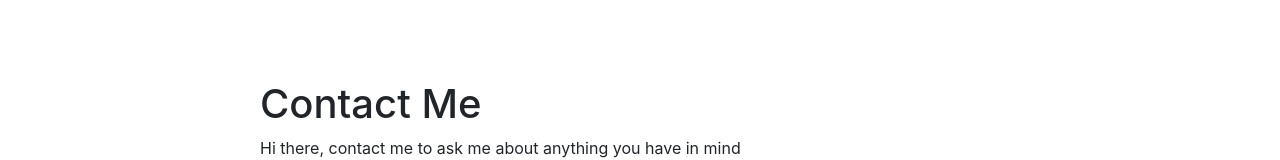
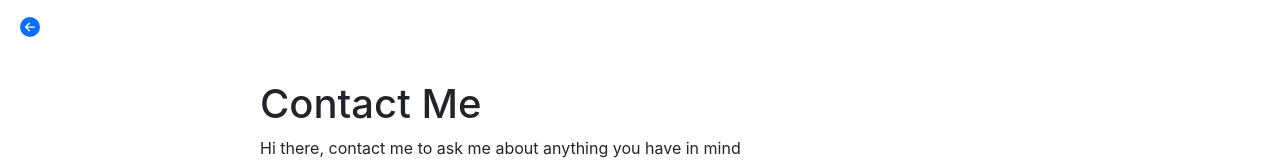
Before and after one commit to ejovwogfreeman/basic-web-page, a React (Create React App) app: page /contact in a window 1280 px wide. Shown: the top 160 px of the page. Built offline with nearby package versions, Linux system fonts and the light colour scheme.

Commit message:
feat: installed react-icons and added an arrow icon on the contact page so it will be easy to navigate back to the home page

```diff
--- a/package.json
+++ b/package.json
@@ -8,6 +8,7 @@
     "@testing-library/user-event": "^13.5.0",
     "react": "^18.2.0",
     "react-dom": "^18.2.0",
+    "react-icons": "^4.6.0",
     "react-router-dom": "^6.4.2",
     "react-scripts": "5.0.1",
     "web-vitals": "^2.1.4"
--- a/src/pages/Contact.js
+++ b/src/pages/Contact.js
@@ -1,6 +1,8 @@
 import React, { useState } from "react";
 import "../css/general.css";
 import ScrollToTop from "../components/ScrollToTop";
+import { BsFillArrowLeftCircleFill } from "react-icons/bs";
+import { Link } from "react-router-dom";
 
 const Contact = () => {
   const [formData, setFormData] = useState({
@@ -32,6 +34,17 @@ const Contact = () => {
   return (
     <>
       <ScrollToTop />
+      <Link
+        to="/"
+        style={{
+          position: "absolute",
+          top: "10px",
+          left: "20px",
+          fontSize: "20px",
+        }}
+      >
+        <BsFillArrowLeftCircleFill />
+      </Link>
       <div className="contact-us">
         <h1>Contact Me</h1>
         <p>Hi there, contact me to ask me about anything you have in mind</p>
@@ -87,7 +100,7 @@ const Contact = () => {
               name="email"
               value={email}
             />
-            <small className="text-danger">{firstNameErr}</small>
+            {/* <small className="text-danger">{firstNameErr}</small> */}
           </div>
           <div className="col-12 mb-3">
             <label htmlFor="message" className="form-label">
```
Also changed, not shown: 1 other file (tests, documents, lock files or other folders).
